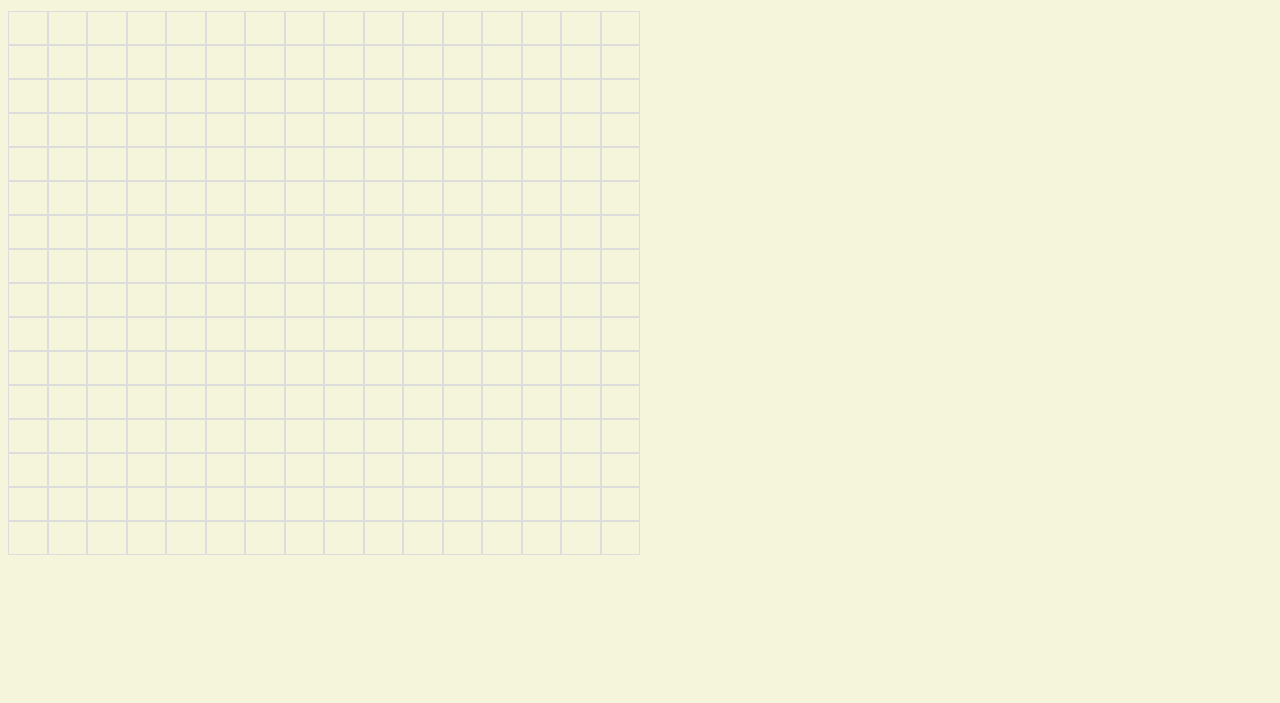
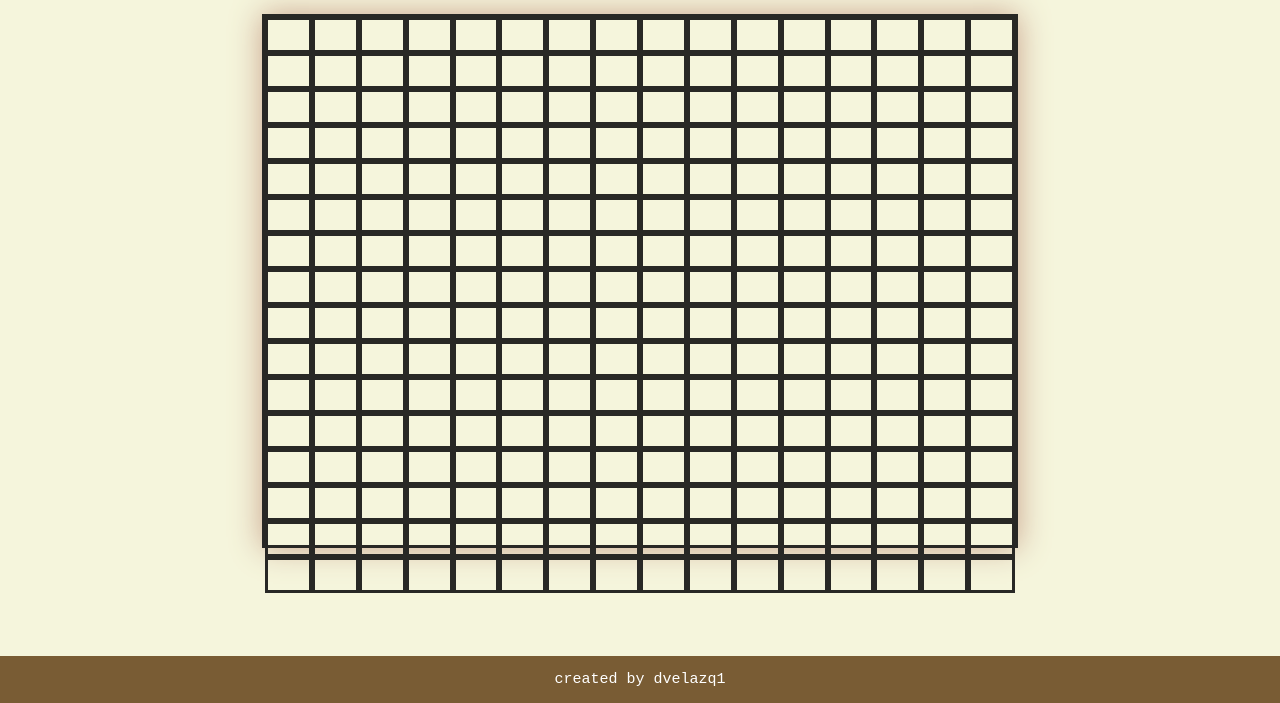
Before and after one commit to dvelazq1/etch-a-sketch, a plain HTML site: page index.html in a window 1280 px wide. Shown: the part 97-800 px from the top of the page. Drawn offline with Linux system fonts and the light colour scheme.

Commit message:
set up basic layout

```diff
--- a/index.html
+++ b/index.html
@@ -17,7 +17,11 @@
             <p class="browsehappy">You are using an <strong>outdated</strong> browser. Please <a href="#">upgrade your browser</a> to improve your experience.</p>
         <![endif]-->
         <h1> Etch-a-Sketch</h1>
-        <div id = container></div>
+        <div id = container>
+        </div>
+        <div class= footer>
+            <p>created by dvelazq1</p>
+        </div>
         <script src="index.js" ></script>
     </body>
 </html>
--- a/index.js
+++ b/index.js
@@ -1,12 +1,17 @@
 const container = document.getElementById("container");
+var gridDivs = [];
+var num = 16;
+for (i=0; i <16; i++){
+    const newRow = document.createElement("div");
+    newRow.id = "newRow"
+    container.appendChild(newRow);
+    gridDivs.push(newRow);
+}
 
-function makeRows(rows, cols) {
-    container.style.setProperty('--grid-rows', rows);
-    container.style.setProperty('--grid-cols', cols);
-    for (c = 0; c < (rows * cols); c++) {
-      let cell = document.createElement("div");
-      container.appendChild(cell).className = "grid-item";
-    };
-  };
-
-  makeRows(16, 16);
+gridDivs.forEach(newRow => {
+    for (i=0; i <num; i++){
+        const newDiv = document.createElement("div");
+        newDiv.id = "gridDiv"
+        newRow.appendChild(newDiv);
+    }
+});
--- a/styles.css
+++ b/styles.css
@@ -1,30 +1,58 @@
 body {
     display: flex;
+    justify-content: center;
     flex-direction: column;
     background-color: #f5f5dc;
+    width: fit-content;
+    margin: auto;
 }
 
 h1 {
-    font-family: Impact, Haettenschweiler, 'Arial Narrow Bold', sans-serif;
-    color: #282825;
+    font-family:'Courier New', Courier, monospace;
+    color: #593C39;
+    font-size: 45px;
+    margin-bottom: 30px;
     text-align: center;
-    margin-bottom: 30px;
-}
-
-:root {
-    --grid-columns: 1;
-    --grid-rows: 1;
 }
 
 #container {
-    display: grid;
-    max-width: 50%;
-    grid-template-rows: repeat(var(--grid-rows), 1fr);
-    grid-template-columns: repeat(var(--grid-cols), 1fr);
-  }
+    display: flex;
+    border-style: solid;
+    border-color: #282825;
+    box-shadow: 0 0 30px #C9A38D;
+    margin: auto;
+    flex-wrap: wrap;
+    width: 750px;
+    max-height: 528px;
 
-  .grid-item {
-    padding: 1em;
-    border: 1px solid #ddd;
-    text-align: center;
-  }
+}
+
+#newRow {
+    display: flex;
+    width: 750px;
+}
+
+#gridDiv {
+    display: flex;
+    flex: 1;
+    border-style: solid;
+    border-color: #282825;
+    height: 30px;
+    width: 20px;
+}
+
+#gridDiv:hover {
+    background-color: red;
+}
+
+.footer {
+  font-family:'Courier New', Courier, monospace;
+  font-size: 15px;
+  position: fixed;
+  left: 0;
+  bottom: 0;
+  width: 100%;
+  background-color: #795C34;
+  color: white;
+  text-align: center;
+}
```
